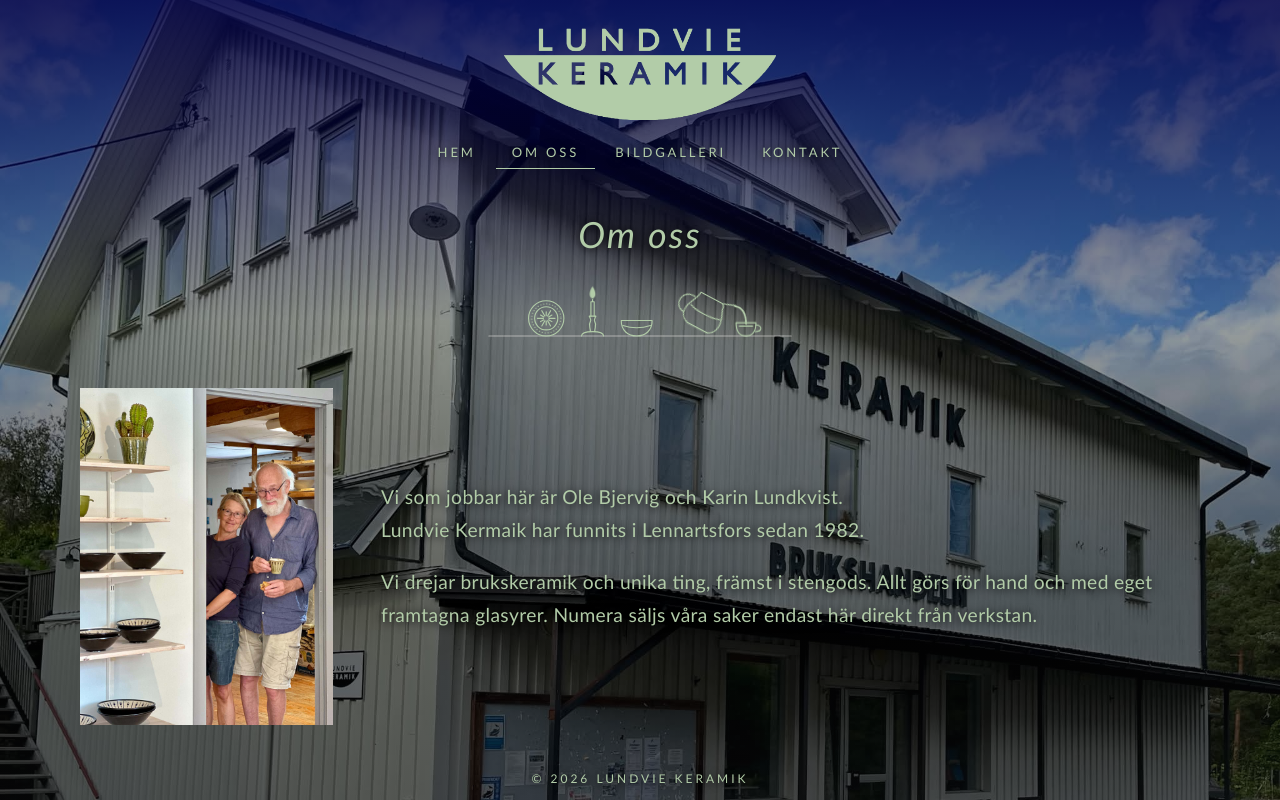
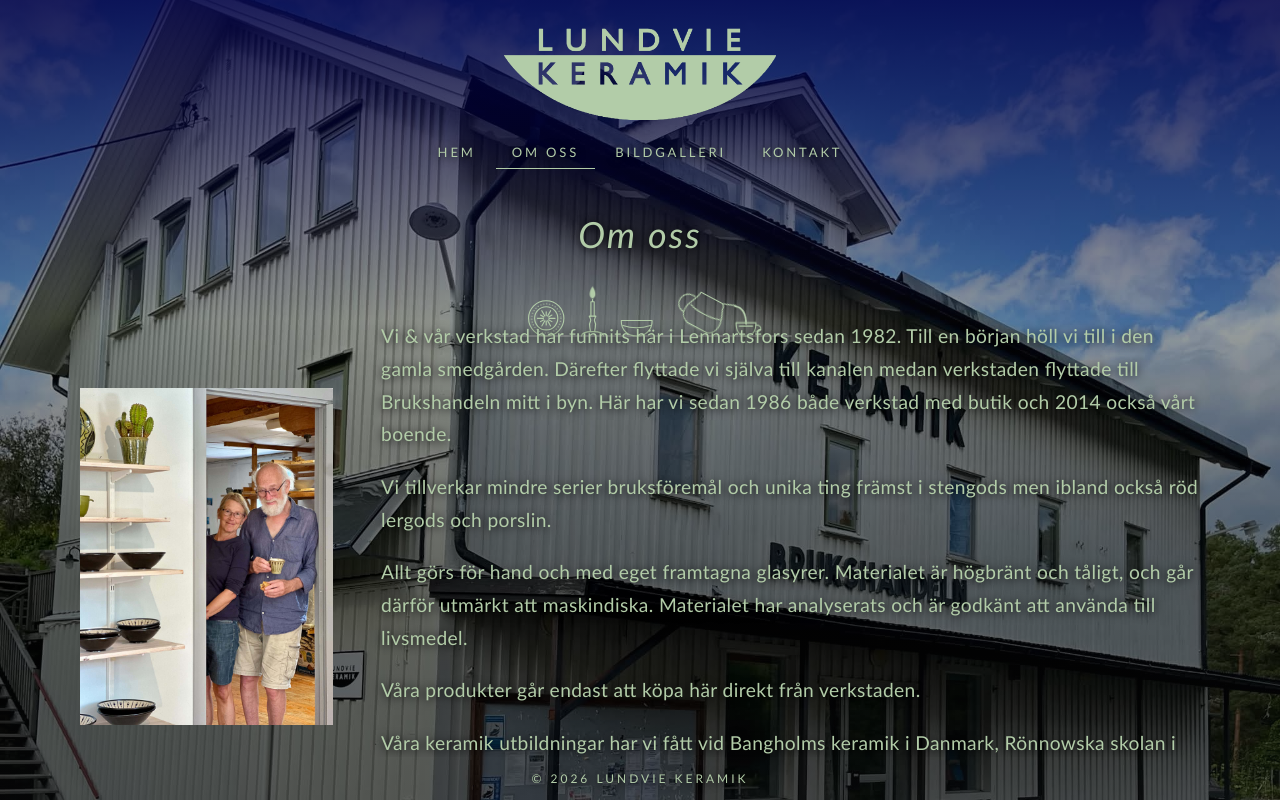
Before and after one commit to BjerveN92/lundvie-keramik, a SvelteKit app: page /about in a window 1280 px wide. Built offline with nearby package versions, Linux system fonts and the light colour scheme.

Commit message:
om oss-text

```diff
--- a/src/routes/about/+page.svelte
+++ b/src/routes/about/+page.svelte
@@ -14,13 +14,28 @@
     />
     <div class="about-text">
       <p>
-        Vi som jobbar här är Ole Bjervig och Karin Lundkvist. <br />
-        Lundvie Kermaik har funnits i Lennartsfors sedan 1982.
+        Vi & vår verkstad har funnits här i Lennartsfors sedan 1982. Till en
+        början höll vi till i den gamla smedgården. Därefter flyttade vi själva
+        till kanalen medan verkstaden flyttade till Brukshandeln mitt i byn. Här
+        har vi sedan 1986 både verkstad med butik och 2014 också vårt boende.
       </p>
+
       <p>
-        Vi drejar brukskeramik och unika ting, främst i stengods. Allt görs för
-        hand och med eget framtagna glasyrer. Numera säljs våra saker endast här
-        direkt från verkstan.
+        Vi tillverkar mindre serier bruksföremål och unika ting främst i
+        stengods men ibland också röd lergods och porslin.
+      </p>
+
+      <p>
+        Allt görs för hand och med eget framtagna glasyrer. Materialet är
+        högbränt och tåligt, och går därför utmärkt att maskindiska. Materialet
+        har analyserats och är godkänt att använda till livsmedel.
+      </p>
+
+      <p>Våra produkter går endast att köpa här direkt från verkstaden.</p>
+
+      <p>
+        Våra keramik utbildningar har vi fått vid Bangholms keramik i Danmark,
+        Rönnowska skolan i Helsingborg samt Nyckelviksskolan på Lidingö.
       </p>
     </div>
   </div>
```
